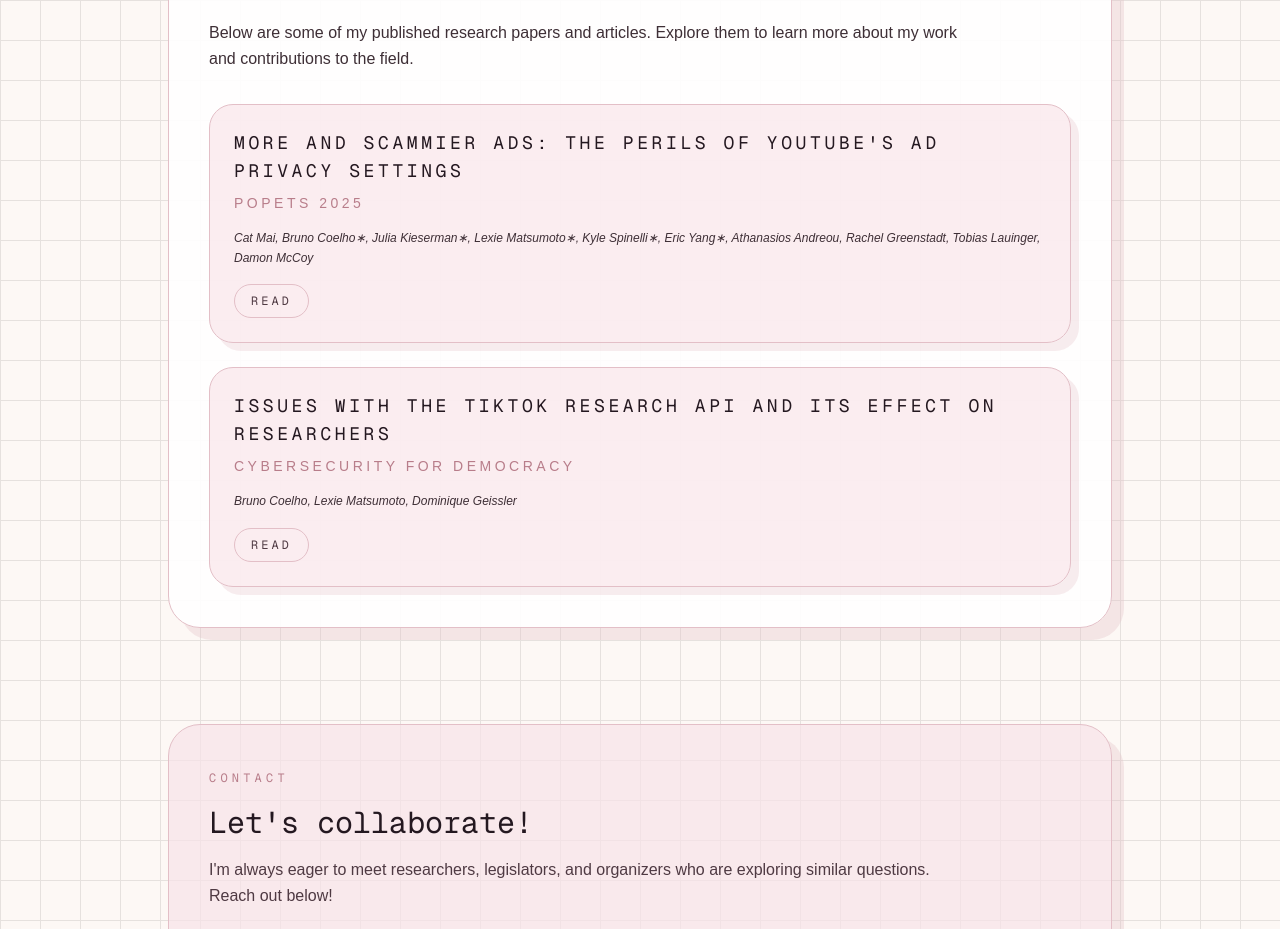
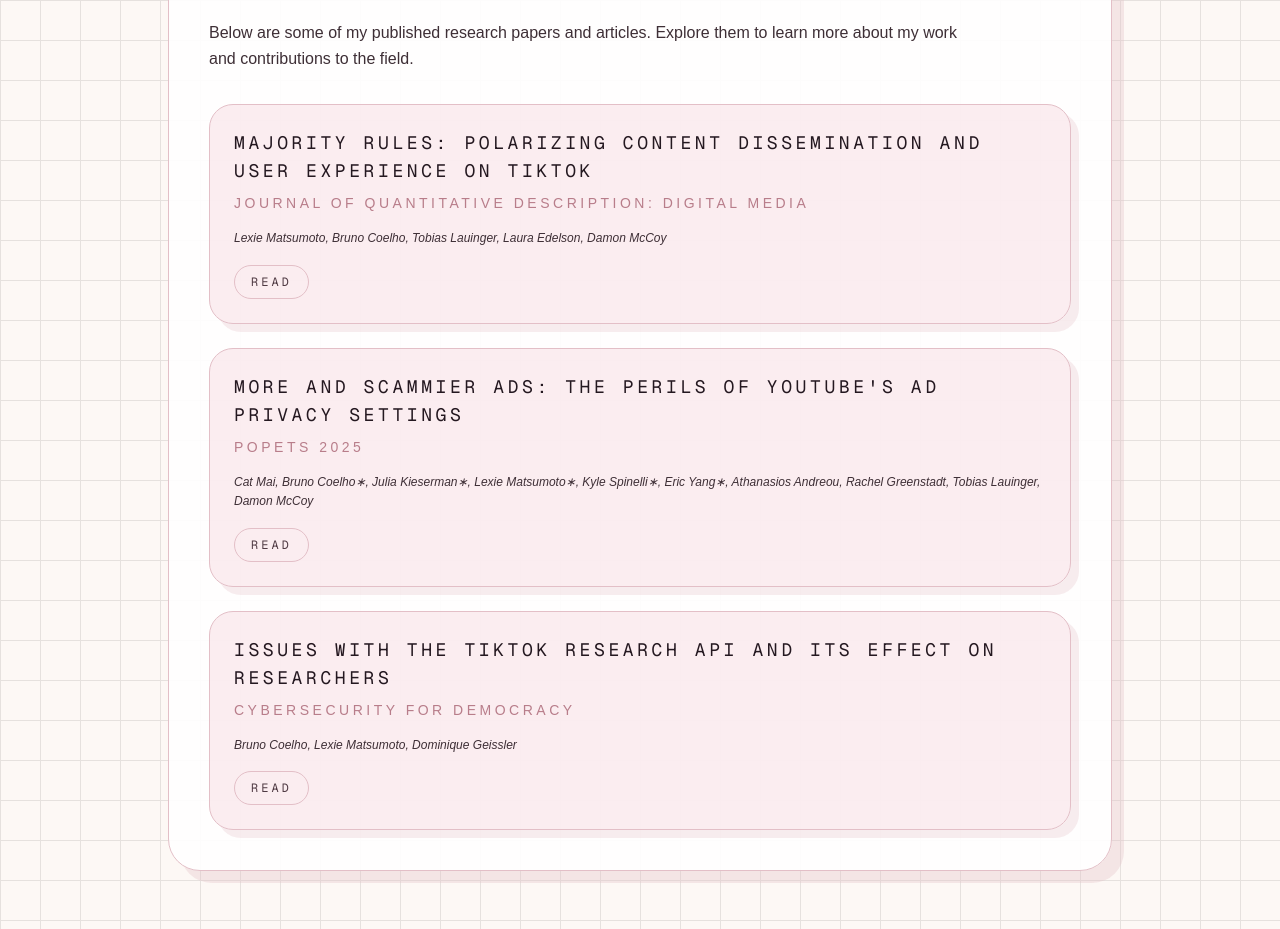
Before and after one commit to lexiekateb/resumev2, a Next.js app: page / in a window 1280 px wide. Shown: the part 2200-3129 px from the top of the page. Built offline with nearby package versions, Linux system fonts and the light colour scheme.

Commit message:
adds paper

```diff
--- a/src/app/page.tsx
+++ b/src/app/page.tsx
@@ -28,6 +28,12 @@
 ];
 
 const papers = [
+  {
+    title: "Majority Rules: Polarizing Content Dissemination and User Experience on TikTok",
+    venue: "Journal of Quantitative Description: Digital Media",
+    link: "https://journalqd.org/article/view/9515",
+    authors: "Lexie Matsumoto, Bruno Coelho, Tobias Lauinger, Laura Edelson, Damon McCoy",
+  },
   {
     title: "More and Scammier Ads: The Perils of YouTube's Ad Privacy Settings",
     venue: "PoPETs 2025",
```
